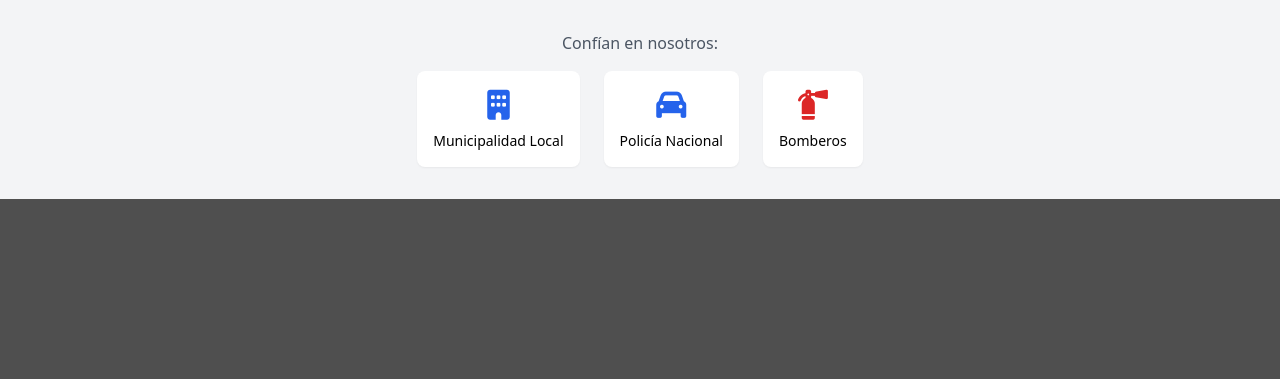
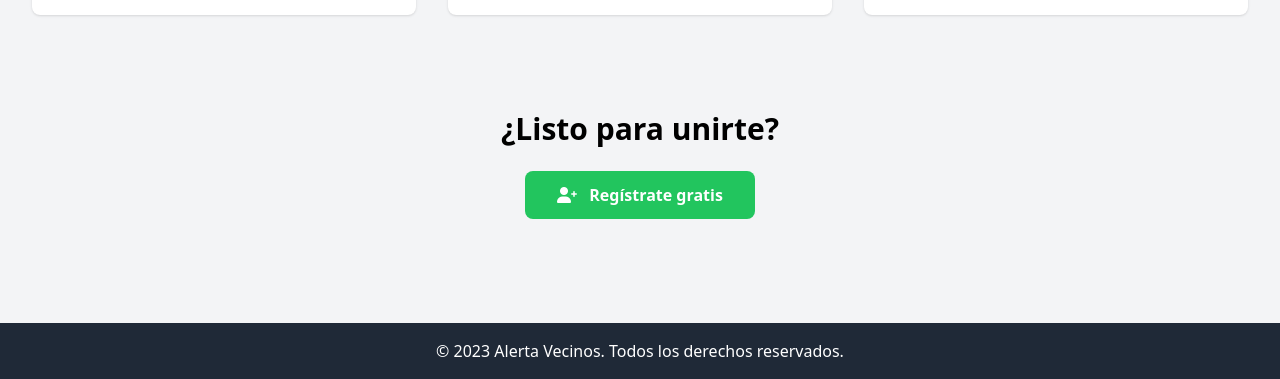
Before and after one commit to esteparian/blackboxai-1743695424800, a Flask app: page / in a window 1280 px wide. Shown: the part 801-1180 px from the top of the page. Before the commit the page ends 1000 px from the top, so only its background shows below. Run offline with Flask 2, Linux system fonts and the light colour scheme; some libraries are stand-ins or nearby versions.

Commit message:
Add templates/index.html 1743728523675

```diff
--- a/templates/index.html
+++ b/templates/index.html
@@ -1,100 +1,60 @@
-<!DOCTYPE html>
-<html lang="es">
-<head>
-    <meta charset="UTF-8">
-    <meta name="viewport" content="width=device-width, initial-scale=1.0">
-    <title>Alerta 24 Vecinos - Seguridad Comunitaria</title>
-    <script src="https://cdn.tailwindcss.com"></script>
-    <link rel="stylesheet" href="https://cdnjs.cloudflare.com/ajax/libs/font-awesome/6.0.0-beta3/css/all.min.css">
-    <style>
-        .hero-bg {
-            background-image: linear-gradient(rgba(0, 0, 0, 0.5), rgba(0, 0, 0, 0.5)),
-                              url('https://images.pexels.com/photos/380769/pexels-photo-380769.jpeg');
-            background-size: cover;
-            background-position: center;
-        }
-        .safety-icon {
-            transition: all 0.3s ease;
-        }
-        .safety-icon:hover {
-            transform: translateY(-5px);
-        }
-    </style>
-</head>
-<body class="font-sans">
-    <!-- Hero Section -->
-    <div class="hero-bg min-h-screen flex flex-col justify-center items-center text-white px-4">
-        <div class="text-center mb-12">
-            <img src="https://images.pexels.com/photos/3761509/pexels-photo-3761509.jpeg"
-                 alt="Logo Alerta 24 Vecinos"
-                 class="w-32 h-32 mx-auto rounded-full border-4 border-white shadow-lg mb-6">
-            <h1 class="text-4xl md:text-5xl font-bold mb-4">Alerta 24 Vecinos</h1>
-            <p class="text-xl md:text-2xl mb-8">Tu comunidad más segura, 24/7</p>
+{% extends "base.html" %}
 
-            <div class="flex flex-col sm:flex-row justify-center gap-4 mb-16">
-                <a href="/login"
-                   class="bg-blue-600 hover:bg-blue-700 text-white font-bold py-3 px-6 rounded-lg transition duration-300">
-                    Iniciar Sesión
-                </a>
-                <a href="/register"
-                   class="bg-white hover:bg-gray-100 text-blue-600 font-bold py-3 px-6 rounded-lg transition duration-300">
-                    Registrarse
-                </a>
-            </div>
-        </div>
+{% block title %}Inicio | Alerta 24 Vecinos{% endblock %}
 
-        <!-- Safety Features -->
-        <div class="grid grid-cols-2 md:grid-cols-4 gap-8 max-w-4xl mx-auto">
-            <div class="safety-icon text-center">
-                <i class="fas fa-shield-alt text-4xl mb-3 text-blue-400"></i>
-                <p>Protección Vecinal</p>
-            </div>
-            <div class="safety-icon text-center">
-                <i class="fas fa-bell text-4xl mb-3 text-red-400"></i>
-                <p>Alertas en Tiempo Real</p>
-            </div>
-            <div class="safety-icon text-center">
-                <i class="fas fa-users text-4xl mb-3 text-green-400"></i>
-                <p>Comunidad Activa</p>
-            </div>
-            <div class="safety-icon text-center">
-                <i class="fas fa-map-marked-alt text-4xl mb-3 text-yellow-400"></i>
-                <p>Cobertura Local</p>
-            </div>
+{% block content %}
+<!-- Hero Section -->
+<div class="bg-blue-600 text-white py-12">
+    <div class="container mx-auto px-4 text-center">
+        <img src="/static/logo-white.png" alt="Logo Alerta Vecinos" class="h-20 mx-auto mb-6">
+        <h1 class="text-4xl font-bold mb-6">Bienvenido a Alerta Vecinos</h1>
+        <p class="text-xl mb-8">La plataforma de seguridad comunitaria más confiable</p>
+        <div class="flex flex-col sm:flex-row justify-center gap-4">
+            <a href="/login" class="bg-white text-blue-600 font-bold py-3 px-6 rounded-lg hover:bg-gray-100 transition">
+                <i class="fas fa-sign-in-alt mr-2"></i> Iniciar Sesión
+            </a>
+            <a href="/register" class="bg-green-500 hover:bg-green-600 text-white font-bold py-3 px-6 rounded-lg transition">
+                <i class="fas fa-user-plus mr-2"></i> Registrarse
+            </a>
         </div>
     </div>
+</div>
 
-    <!-- Trust Badges -->
-    <div class="bg-gray-100 py-8">
-        <div class="max-w-4xl mx-auto text-center">
-            <p class="text-gray-600 mb-4">Confían en nosotros:</p>
-            <div class="flex flex-wrap justify-center items-center gap-6">
-                <div class="bg-white p-4 rounded-lg shadow-sm">
-                    <i class="fas fa-building text-3xl text-blue-600"></i>
-                    <p class="mt-2 text-sm">Municipalidad Local</p>
-                </div>
-                <div class="bg-white p-4 rounded-lg shadow-sm">
-                    <i class="fas fa-car text-3xl text-blue-600"></i>
-                    <p class="mt-2 text-sm">Policía Nacional</p>
-                </div>
-                <div class="bg-white p-4 rounded-lg shadow-sm">
-                    <i class="fas fa-fire-extinguisher text-3xl text-red-600"></i>
-                    <p class="mt-2 text-sm">Bomberos</p>
-                </div>
+<!-- Features Section -->
+<div class="container mx-auto px-4 py-12">
+    <h2 class="text-3xl font-bold text-center mb-12">¿Cómo funciona?</h2>
+    <div class="grid md:grid-cols-3 gap-8">
+        <div class="bg-white p-6 rounded-lg shadow text-center">
+            <div class="bg-blue-100 text-blue-600 rounded-full w-16 h-16 flex items-center justify-center mx-auto mb-4">
+                <i class="fas fa-bell text-2xl"></i>
             </div>
+            <h3 class="text-xl font-bold mb-3">Alertas en tiempo real</h3>
+            <p class="text-gray-600">Recibe notificaciones inmediatas sobre incidentes en tu zona.</p>
+        </div>
+        <div class="bg-white p-6 rounded-lg shadow text-center">
+            <div class="bg-blue-100 text-blue-600 rounded-full w-16 h-16 flex items-center justify-center mx-auto mb-4">
+                <i class="fas fa-users text-2xl"></i>
+            </div>
+            <h3 class="text-xl font-bold mb-3">Comunidad conectada</h3>
+            <p class="text-gray-600">Colabora con tus vecinos para mayor seguridad.</p>
+        </div>
+        <div class="bg-white p-6 rounded-lg shadow text-center">
+            <div class="bg-blue-100 text-blue-600 rounded-full w-16 h-16 flex items-center justify-center mx-auto mb-4">
+                <i class="fas fa-map-marked-alt text-2xl"></i>
+            </div>
+            <h3 class="text-xl font-bold mb-3">Mapa interactivo</h3>
+            <p class="text-gray-600">Visualiza incidentes reportados en tu área.</p>
         </div>
     </div>
+</div>
 
-    <script>
-        // Simple animation for icons
-        document.querySelectorAll('.safety-icon').forEach(icon => {
-            icon.addEventListener('mouseenter', () => {
-                icon.querySelector('i').classList.add('animate-bounce');
-            });
-            icon.addEventListener('mouseleave', () => {
-                icon.querySelector('i').classList.remove('animate-bounce');
-            });
-        });
-    </script>
-</body>
-</html>
+<!-- Call to Action -->
+<div class="bg-gray-100 py-12">
+    <div class="container mx-auto px-4 text-center">
+        <h2 class="text-3xl font-bold mb-6">¿Listo para unirte?</h2>
+        <a href="/register" class="inline-block bg-green-500 hover:bg-green-600 text-white font-bold py-3 px-8 rounded-lg transition">
+            <i class="fas fa-user-plus mr-2"></i> Regístrate gratis
+        </a>
+    </div>
+</div>
+{% endblock %}
```
